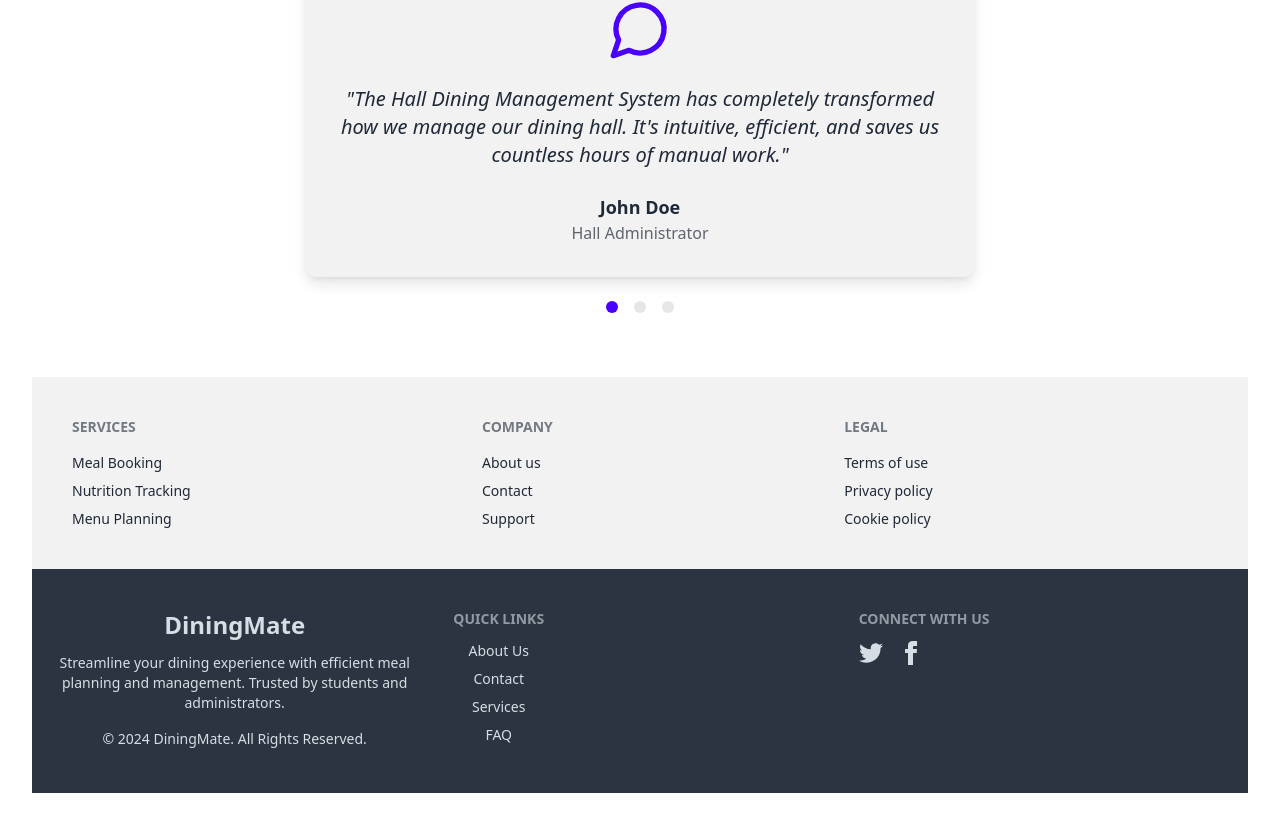
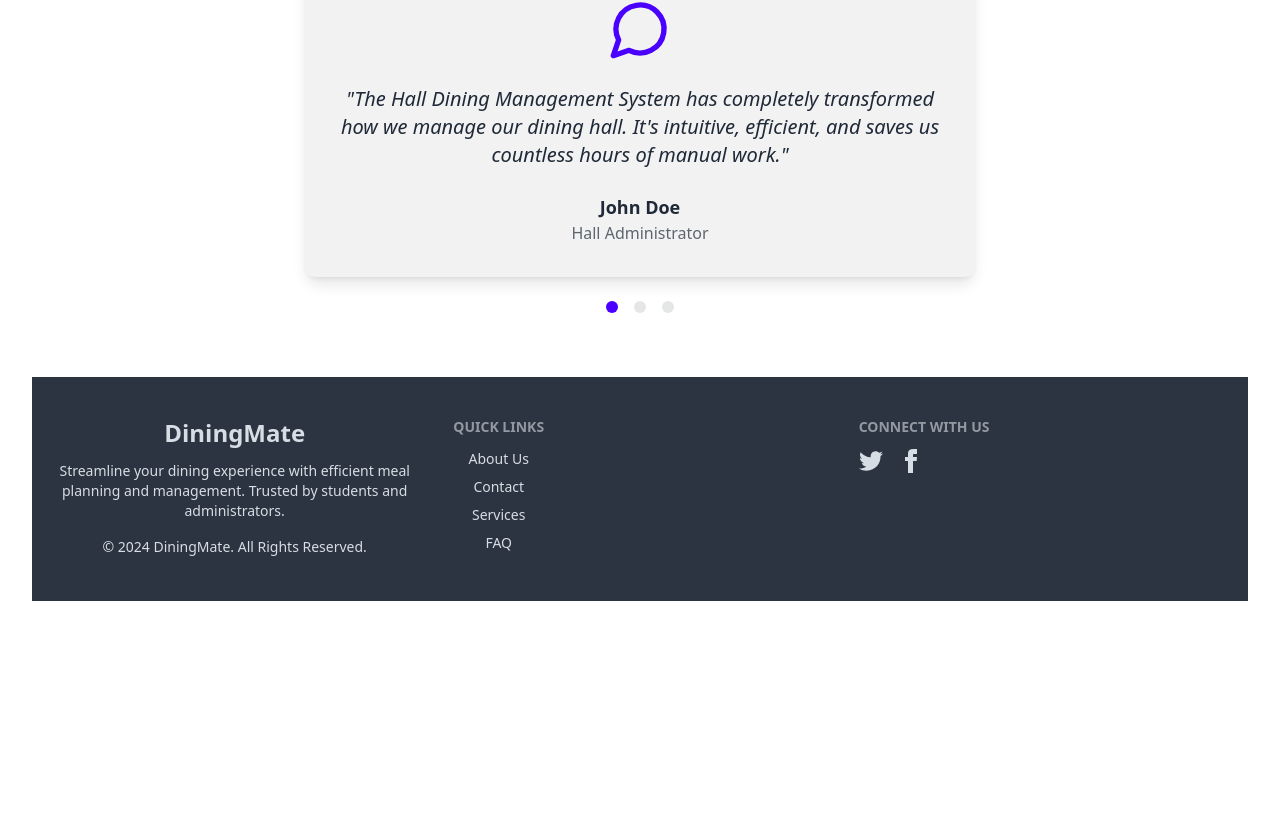
Before and after one commit to nafis200/hall-dining-management-system-fronted, a React (Vite) app: page / in a window 1280 px wide. Shown: the part 1967-2792 px from the top of the page. After the commit the page ends 2600 px from the top, so only its background shows below. Built offline with nearby package versions, Linux system fonts and the light colour scheme; no server answers.

Commit message:
home page modified

```diff
--- a/src/Home/Home.jsx
+++ b/src/Home/Home.jsx
@@ -156,7 +156,7 @@ const Home = () => {
             </div>
 
             {/* Footer */}
-            <footer className="footer p-10 bg-base-200 text-base-content">
+            {/* <footer className="footer p-10 bg-base-200 text-base-content">
                 <div>
                     <span className="footer-title">Services</span>
                     <a className="link link-hover">Meal Booking</a>
@@ -175,7 +175,7 @@ const Home = () => {
                     <a className="link link-hover">Privacy policy</a>
                     <a className="link link-hover">Cookie policy</a>
                 </div>
-            </footer>
+            </footer> */}
         </div>
     );
 };
```
